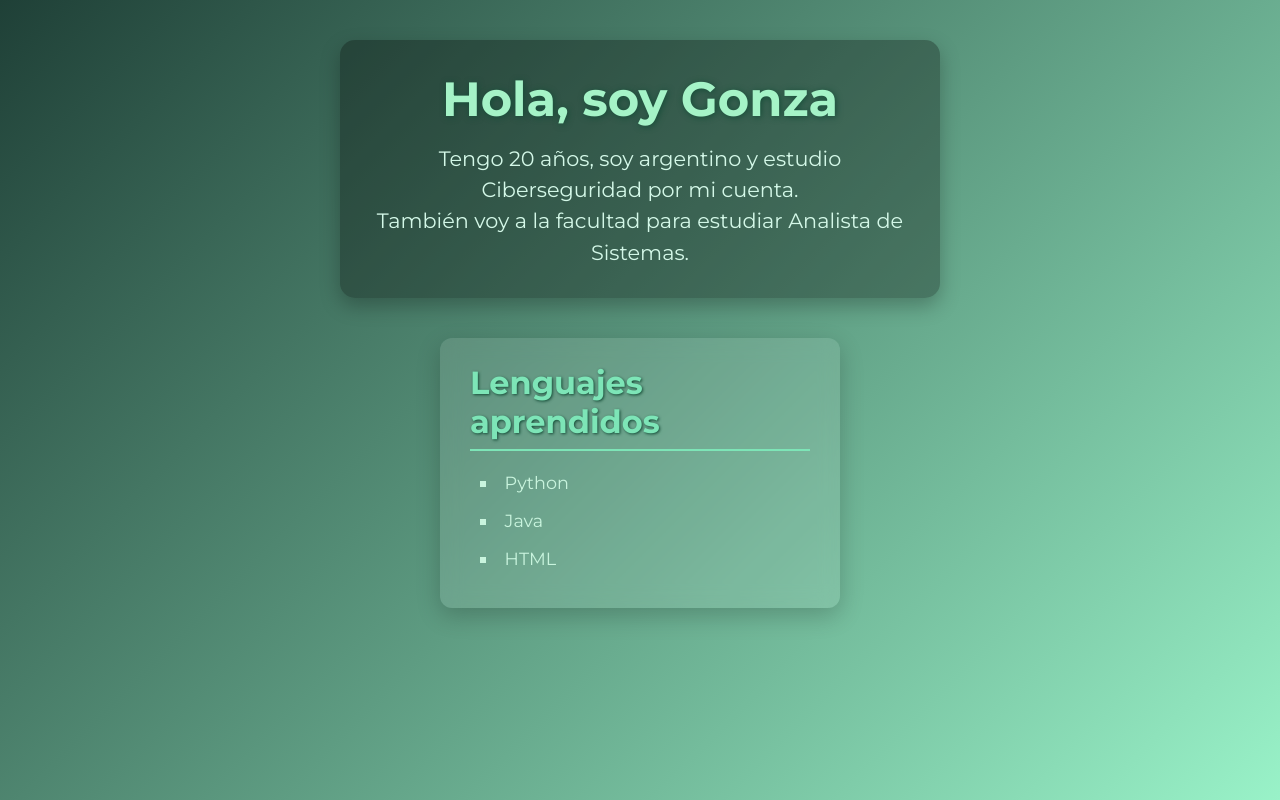
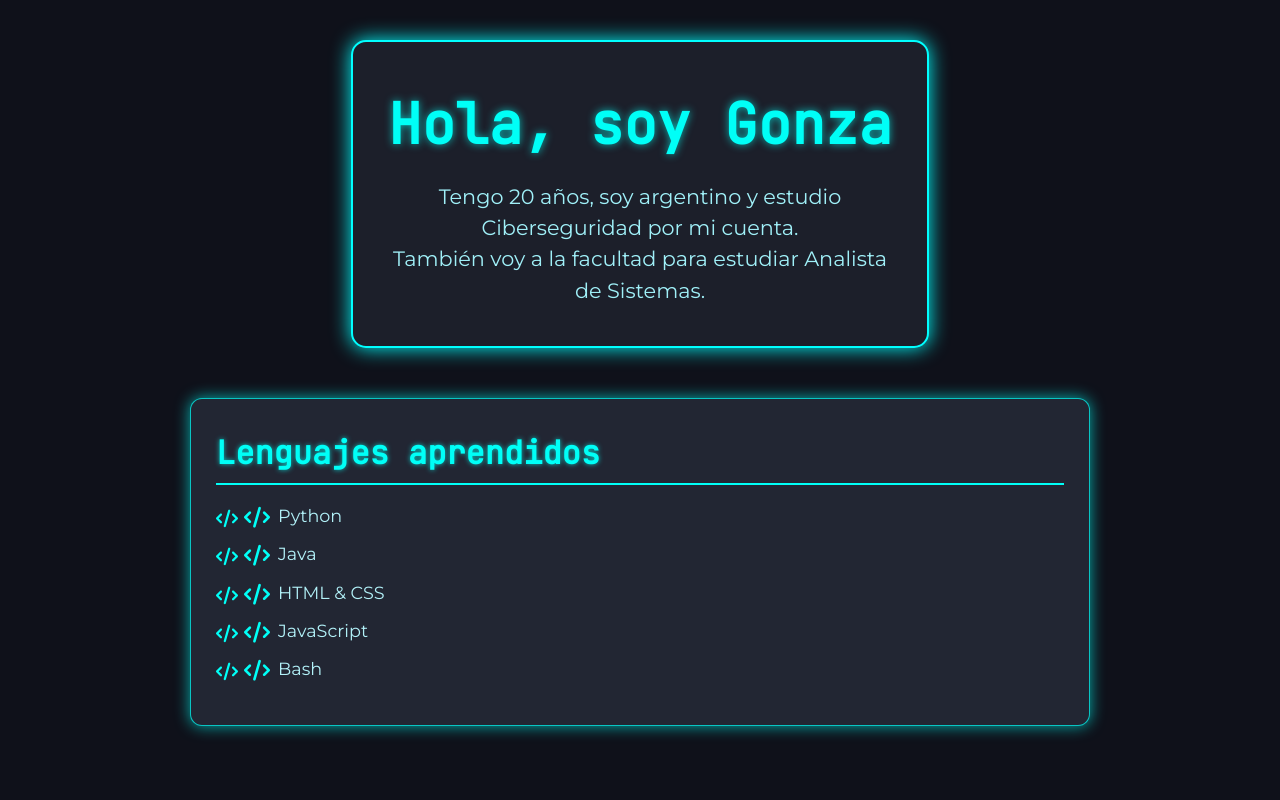
Before and after one commit to GonzalitoDev/mi-sitio, a plain HTML site: page index.html in a window 1280 px wide. Drawn offline with Linux system fonts and the light colour scheme.

Commit message:
Update index.html

```diff
--- a/index.html
+++ b/index.html
@@ -3,108 +3,204 @@
 <head>
   <meta charset="UTF-8" />
   <meta name="viewport" content="width=device-width, initial-scale=1" />
-  <title>Gonza - Estudiante de Analista de Sistemas & Ciberseguridad</title>
+  <title>Gonza - Analista de Sistemas & Ciberseguridad</title>
   <meta name="description" content="Portfolio de Gonza, estudiante de Analista de Sistemas y entusiasta de Ciberseguridad" />
   <meta name="keywords" content="Gonza, analista de sistemas, ciberseguridad, python, java, html, portfolio" />
   <link rel="icon" href="favicon.ico" type="image/x-icon" />
+  <link href="https://cdnjs.cloudflare.com/ajax/libs/font-awesome/6.5.0/css/all.min.css" rel="stylesheet" />
   <style>
-    @import url('https://fonts.googleapis.com/css2?family=Montserrat:wght@400;700&display=swap');
+    @import url('https://fonts.googleapis.com/css2?family=JetBrains+Mono&family=Montserrat:wght@400;700&display=swap');
 
     * {
       margin: 0;
       padding: 0;
       box-sizing: border-box;
     }
+
     body {
       font-family: 'Montserrat', sans-serif;
-      background: linear-gradient(135deg, #1f4037, #99f2c8);
-      color: #f0f9f4;
+      background: #0f111a;
+      color: #cfd8dc;
       min-height: 100vh;
+      padding: 40px 20px;
       display: flex;
       flex-direction: column;
       align-items: center;
-      padding: 40px 20px;
+      line-height: 1.5;
     }
+
     header {
+      max-width: 700px;
+      background: #1c1f2a;
+      padding: 40px 35px;
+      border-radius: 15px;
+      box-shadow: 0 0 20px #0ff;
       text-align: center;
-      max-width: 600px;
-      background: rgba(0, 0, 0, 0.3);
-      padding: 30px 25px;
-      border-radius: 15px;
-      box-shadow: 0 8px 20px rgba(0,0,0,0.25);
-      margin-bottom: 40px;
+      margin-bottom: 50px;
+      border: 2px solid #0ff;
     }
+
     header h1 {
-      font-size: 3rem;
+      font-family: 'JetBrains Mono', monospace;
       font-weight: 700;
-      color: #a5f3c7;
+      font-size: 3.5rem;
+      color: #00fff7;
+      text-shadow: 0 0 8px #00fff7aa;
       margin-bottom: 15px;
-      text-shadow: 1px 1px 6px #144d37;
     }
+
     header p {
       font-size: 1.3rem;
-      line-height: 1.5;
-      color: #d4f8e8;
+      color: #a0f0f8;
+      max-width: 500px;
+      margin: 0 auto;
+      font-weight: 500;
     }
+
+    main {
+      display: flex;
+      gap: 30px;
+      flex-wrap: wrap;
+      justify-content: center;
+      max-width: 900px;
+      width: 100%;
+    }
+
     section {
-      background: rgba(255, 255, 255, 0.1);
-      backdrop-filter: blur(10px);
-      max-width: 400px;
-      width: 100%;
+      background: #222633;
+      padding: 30px 25px;
       border-radius: 12px;
-      padding: 25px 30px;
-      box-shadow: 0 8px 25px rgba(0,0,0,0.2);
-      margin-bottom: 30px;
+      box-shadow: 0 0 15px #00fff7aa;
+      flex: 1 1 280px;
       transition: transform 0.3s ease;
+      border: 1px solid #00fff7bb;
     }
+
     section:hover {
-      transform: translateY(-5px);
-      box-shadow: 0 15px 30px rgba(0,0,0,0.35);
+      transform: translateY(-6px);
+      box-shadow: 0 0 25px #00fff7ee;
     }
+
     section h2 {
+      font-family: 'JetBrains Mono', monospace;
+      font-weight: 700;
       font-size: 2rem;
-      color: #7de5b7;
+      color: #00fff7;
       margin-bottom: 18px;
-      border-bottom: 2px solid #7de5b7;
-      padding-bottom: 8px;
+      border-bottom: 2px solid #00fff7;
+      padding-bottom: 6px;
+      text-shadow: 0 0 5px #00fff7bb;
+    }
+
+    ul {
+      list-style: none;
+      padding-left: 0;
+    }
+
+    ul li {
+      font-size: 1.1rem;
+      margin-bottom: 12px;
+      padding-left: 28px;
+      position: relative;
+      font-weight: 500;
+      color: #b2f1f8;
+    }
+
+    ul li::before {
+      content: "\f121"; /* icono terminal de fontawesome */
+      font-family: "Font Awesome 6 Free";
+      font-weight: 900;
+      position: absolute;
+      left: 0;
+      top: 3px;
+      color: #00fff7;
+    }
+
+    /* Botón simple */
+    .btn {
+      display: inline-block;
+      background: #00fff7;
+      color: #0f111a;
       font-weight: 700;
-      text-shadow: 1px 1px 3px #144d37;
+      padding: 10px 20px;
+      border-radius: 30px;
+      text-decoration: none;
+      margin-top: 15px;
+      box-shadow: 0 0 15px #00fff7aa;
+      transition: background 0.3s ease, color 0.3s ease;
+      font-family: 'JetBrains Mono', monospace;
     }
-    ul {
-      list-style: inside square;
-      color: #c9f4de;
+
+    .btn:hover {
+      background: #00c7b7;
+      color: #fff;
+    }
+
+    /* Contacto */
+    .contact-list {
+      display: flex;
+      flex-direction: column;
+      gap: 12px;
       font-size: 1.1rem;
-      line-height: 1.6;
-      padding-left: 10px;
     }
-    ul li {
-      margin-bottom: 10px;
+
+    .contact-list a {
+      color: #00fff7;
+      text-decoration: none;
+      font-weight: 600;
+      display: inline-flex;
+      align-items: center;
+      gap: 10px;
+      transition: color 0.3s ease;
     }
-    @media (max-width: 480px) {
+
+    .contact-list a:hover {
+      color: #00c7b7;
+    }
+
+    /* Iconos en sección habilidades */
+    .skill-icon {
+      margin-right: 8px;
+      color: #00fff7;
+      font-size: 1.3rem;
+      vertical-align: middle;
+    }
+
+    @media (max-width: 700px) {
       header h1 {
-        font-size: 2.2rem;
+        font-size: 2.6rem;
       }
+
+      main {
+        flex-direction: column;
+        align-items: center;
+      }
+
       section {
         max-width: 90%;
-        padding: 20px;
       }
     }
   </style>
 </head>
 <body>
+
   <header role="banner">
     <h1>Hola, soy Gonza</h1>
     <p>Tengo 20 años, soy argentino y estudio Ciberseguridad por mi cuenta.<br />
        También voy a la facultad para estudiar Analista de Sistemas.</p>
   </header>
 
-  <section aria-labelledby="lenguajes-titulo">
-    <h2 id="lenguajes-titulo">Lenguajes aprendidos</h2>
-    <ul>
-      <li>Python</li>
-      <li>Java</li>
-      <li>HTML</li>
-    </ul>
-  </section>
+  <main>
+    <section aria-labelledby="lenguajes-titulo">
+      <h2 id="lenguajes-titulo">Lenguajes aprendidos</h2>
+      <ul>
+        <li><i class="fas fa-code skill-icon"></i>Python</li>
+        <li><i class="fas fa-code skill-icon"></i>Java</li>
+        <li><i class="fas fa-code skill-icon"></i>HTML & CSS</li>
+        <li><i class="fas fa-code skill-icon"></i>JavaScript</li>
+        <li><i class="fas fa-code skill-icon"></i>Bash</li>
+      </ul>
+    </section>
+
 </body>
 </html>
```
